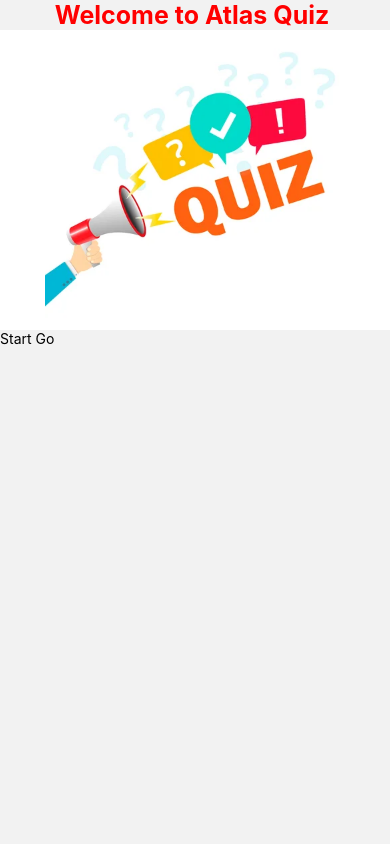
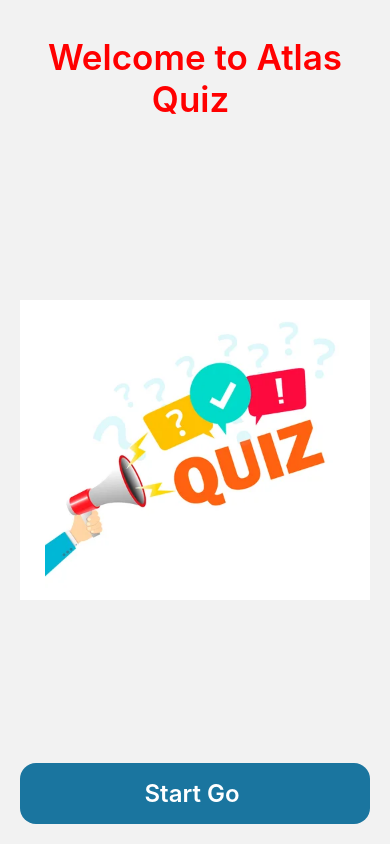
Before and after one commit to camara92/QuiApp_ReactNative_CAMARA, a React Native app: screen /Home in a window 390 px wide. Built offline with nearby package versions, Linux system fonts and the light colour scheme.

Commit message:
creation proejet QUIZ - composant - navigation- styles

```diff
--- a/components/title.js
+++ b/components/title.js
@@ -14,9 +14,15 @@ export default Title
 const styles = StyleSheet.create({
     titleText:{
         textAlign:"center",
-        fontWeight : "bold",
-        fontSize : 25,
+        fontWeight : "600",
+        fontSize : 35,
         color: "red",
+
+    },
+    Containertitle:{
+      paddingVertical :16,
+      justifyContent: 'center',
+      alignItems: 'center',
 
     }
 })
--- a/navigation/index.js
+++ b/navigation/index.js
@@ -10,7 +10,7 @@ function MyStack() {
     <Stack.Navigator>
       <Stack.Screen name="Home" component={Home} options={{ headerShown : false}} />
       <Stack.Screen name="Quiz" component={Quiz} options={{ headerShown : false}} />
-      <Stack.Screen name="Résultats" component={Result} options={{ headerShown : false}} />
+      <Stack.Screen name="Result" component={Result} options={{ headerShown : false}} />
 
      </Stack.Navigator>
   );
--- a/screens/Quiz.js
+++ b/screens/Quiz.js
@@ -1,7 +1,7 @@
 import { StyleSheet, Text, TouchableOpacity, View } from 'react-native'
 import React from 'react'
 
-const Quiz = () => {
+const Quiz = ({navigation}) => {
   return (
     <View style={styles.container}>
       <View style={styles.top}>
@@ -31,8 +31,8 @@ const Quiz = () => {
         <TouchableOpacity>
           <Text>Next</Text>
         </TouchableOpacity>
-        <TouchableOpacity>
-          <Text></Text>
+        <TouchableOpacity onPress={()=>navigation.navigate("Result")} >
+          <Text>END </Text>
         </TouchableOpacity>
       </View>
     </View>
--- a/screens/home.js
+++ b/screens/home.js
@@ -11,8 +11,8 @@ const Home = ({navigation}) => {
         style={styles.banner}
        resizeMode ="contain" />
       </View>
-      <TouchableOpacity onPress={()=>navigation.navigate("Quiz")}>
-        <Text>Start Go </Text>
+      <TouchableOpacity onPress={()=>navigation.navigate("Quiz")} style={styles.bouton}>
+        <Text style={styles.start}>Start Go </Text>
       </TouchableOpacity>
 
     </View>
@@ -23,6 +23,9 @@ export default Home
 
 const styles = StyleSheet.create({
     container:{
+      paddingTop :20,
+      paddingHorizontal :20,
+      height:'100%'
 
     },
     banner:{
@@ -34,6 +37,23 @@ const styles = StyleSheet.create({
     },
     bannerContainer:{
         justifyContent: "center",
-        alignItems : "center"
+        alignItems : "center",
+        flex:1,
+
+    },
+    bouton:{
+      width:"100%",
+      backgroundColor: "#1A759F",
+      padding: 16 ,
+      borderRadius: 16,
+      alignItems:'center',
+      marginBottom: 20
+
+    },
+    start:{
+      fontSize: 24,
+      fontWeight :'600',
+      color:'white',
+
     }
 })
--- a/screens/result.js
+++ b/screens/result.js
@@ -1,7 +1,7 @@
 import { StyleSheet, Text, View , Image, TouchableOpacity} from 'react-native'
 import React from 'react'
 
-const Result = () => {
+const Result = ({navigation}) => {
   return (
     <View>
      <View>
@@ -15,7 +15,7 @@ const Result = () => {
        resizeMode ="contain" />
      </View>
      <View>
-      <TouchableOpacity>
+      <TouchableOpacity onPress={()=>navigation.navigate("Home")} >
         <Text>Home</Text>
       </TouchableOpacity>
      </View>
```
